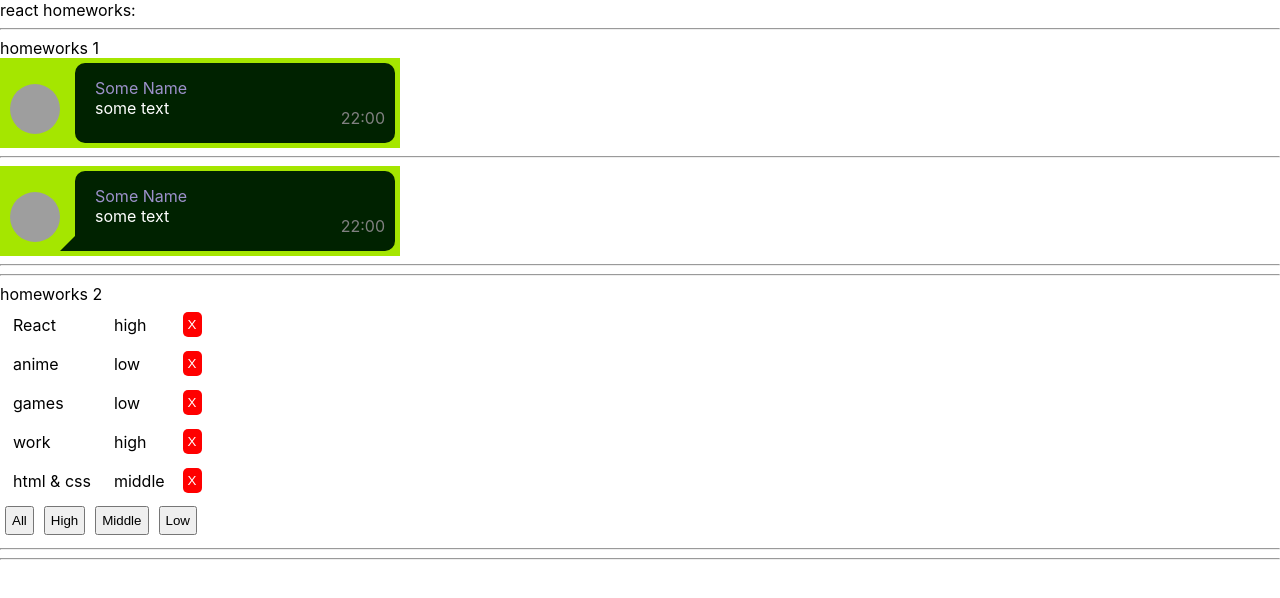
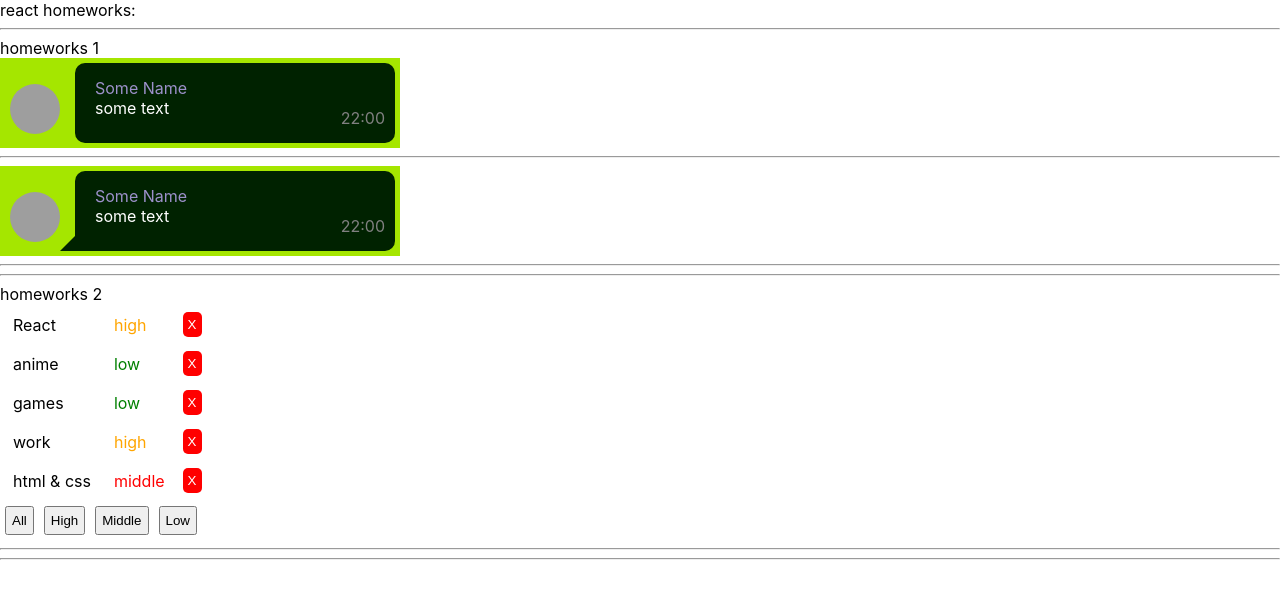
Before and after one commit to Crash2022/Samurai-Homeworks, a React (Create React App) app: page / in a window 1280 px wide. Shown: the top 598 px of the page. Built offline with nearby package versions, Linux system fonts and the light colour scheme; grey boxes are pictures that could not be loaded.

Commit message:
add classes color

```diff
--- a/src/p2-homeworks/h2/Affair.tsx
+++ b/src/p2-homeworks/h2/Affair.tsx
@@ -11,6 +11,8 @@ type AffairPropsType = {
 
 function Affair(props: AffairPropsType) {
     const deleteCallback = () => {props.deleteAffairCallback(props.id)}// need to fix
+
+    const priorityClass = classes[props.affair.priority]
 
     return (
         <>
@@ -29,7 +31,7 @@ function Affair(props: AffairPropsType) {
             <tbody>
             <tr>
                 <td style={{paddingRight: "20px"}}>{props.affair.name}</td>
-                <td style={{paddingRight: "10px"}}>{props.affair.priority}</td>
+                <td style={{paddingRight: "10px"}} className={priorityClass}>{props.affair.priority}</td>
                 <td><button onClick={deleteCallback} className={classes.affairs_items_buttonStyle}>X</button></td>
             </tr>
             </tbody>
--- a/src/p2-homeworks/h2/Affairs.module.css
+++ b/src/p2-homeworks/h2/Affairs.module.css
@@ -27,3 +27,13 @@ button {
 table {
     margin-left: 10px;
 }
+
+.high {
+    color: orange;
+}
+.middle {
+    color: red;
+}
+.low {
+    color: green;
+}
```
